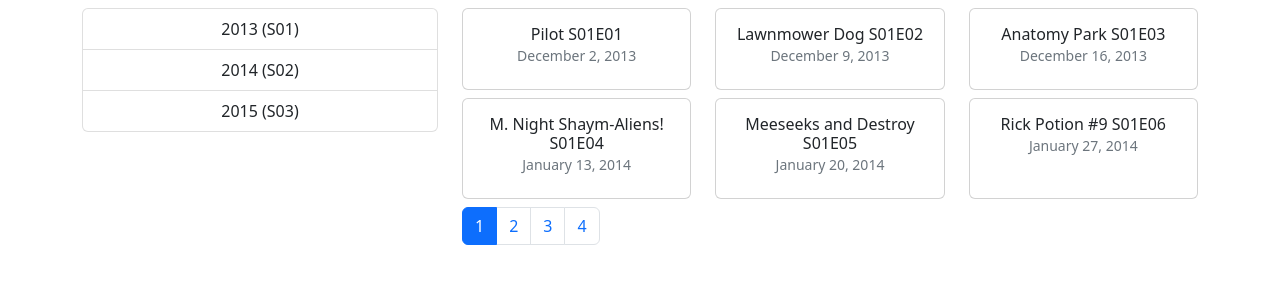
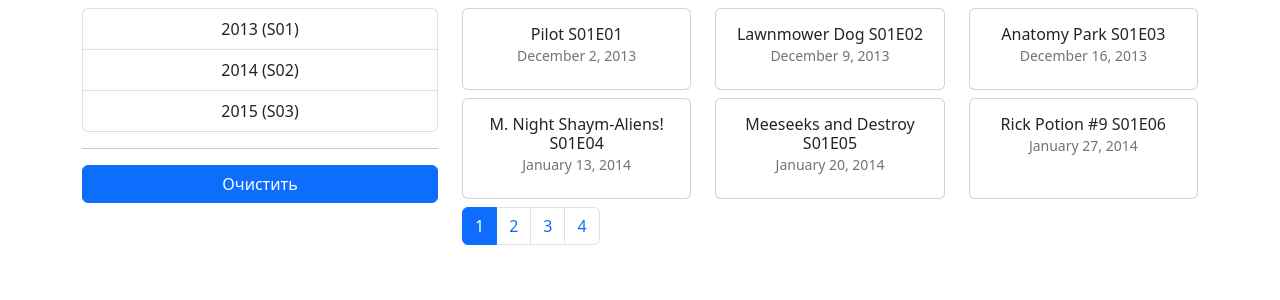
Before and after one commit to fatevector/rick-and-morty, a React (Create React App) app: page / in a window 1280 px wide. Shown: the top 300 px of the page. Built offline with nearby package versions, Linux system fonts and the light colour scheme.

Commit message:
add reset filtering

```diff
--- a/src/components/episodesList.jsx
+++ b/src/components/episodesList.jsx
@@ -16,11 +16,11 @@
 
     const getEpisodes = year => {
         fetchAll(year).then(response => setEpisodes(response));
-        setCurrentPage(1);
     };
 
     useEffect(() => {
         getEpisodes(filter);
+        setCurrentPage(1);
     }, [filter]);
 
     useEffect(() => {
@@ -35,15 +35,33 @@
         setFilter(filter);
     };
 
+    const handleReset = () => {
+        setFilter();
+        setCurrentPage(1);
+    };
+
     return (
         <div className="container pt-2">
             <div className="row">
                 <div className="col-4">
-                    <GroupList
-                        items={years}
-                        filter={filter}
-                        onChangeFilter={handleFilterChange}
-                    />
+                    {!!years.length && (
+                        <>
+                            <GroupList
+                                items={years}
+                                filter={filter}
+                                onChangeFilter={handleFilterChange}
+                            />
+                            <hr />
+                            <div className="d-grid">
+                                <button
+                                    onClick={handleReset}
+                                    className="btn btn-m btn-primary"
+                                >
+                                    Очистить
+                                </button>
+                            </div>
+                        </>
+                    )}
                 </div>
                 <div className="col-8">
                     <div className="row">
--- a/src/components/groupList.jsx
+++ b/src/components/groupList.jsx
@@ -16,7 +16,7 @@
                         "list-group-item list-group-item-action" +
                         (item[valueProperty] === filter ? " active" : "")
                     }
-                    key={item[valueProperty]}
+                    key={item[contentProperty]}
                     onClick={() => onChangeFilter(item[valueProperty])}
                 >
                     {item[contentProperty]}
```
